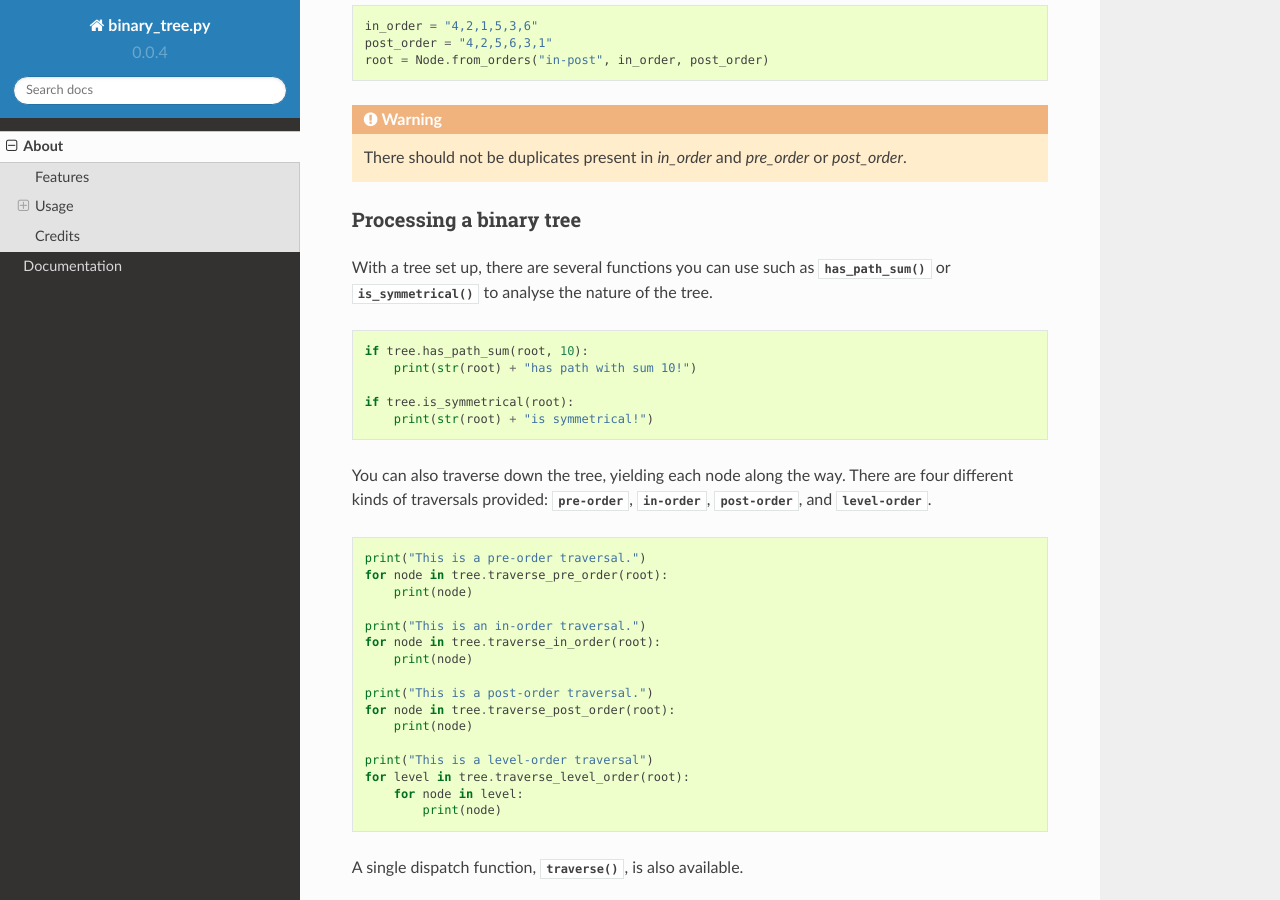
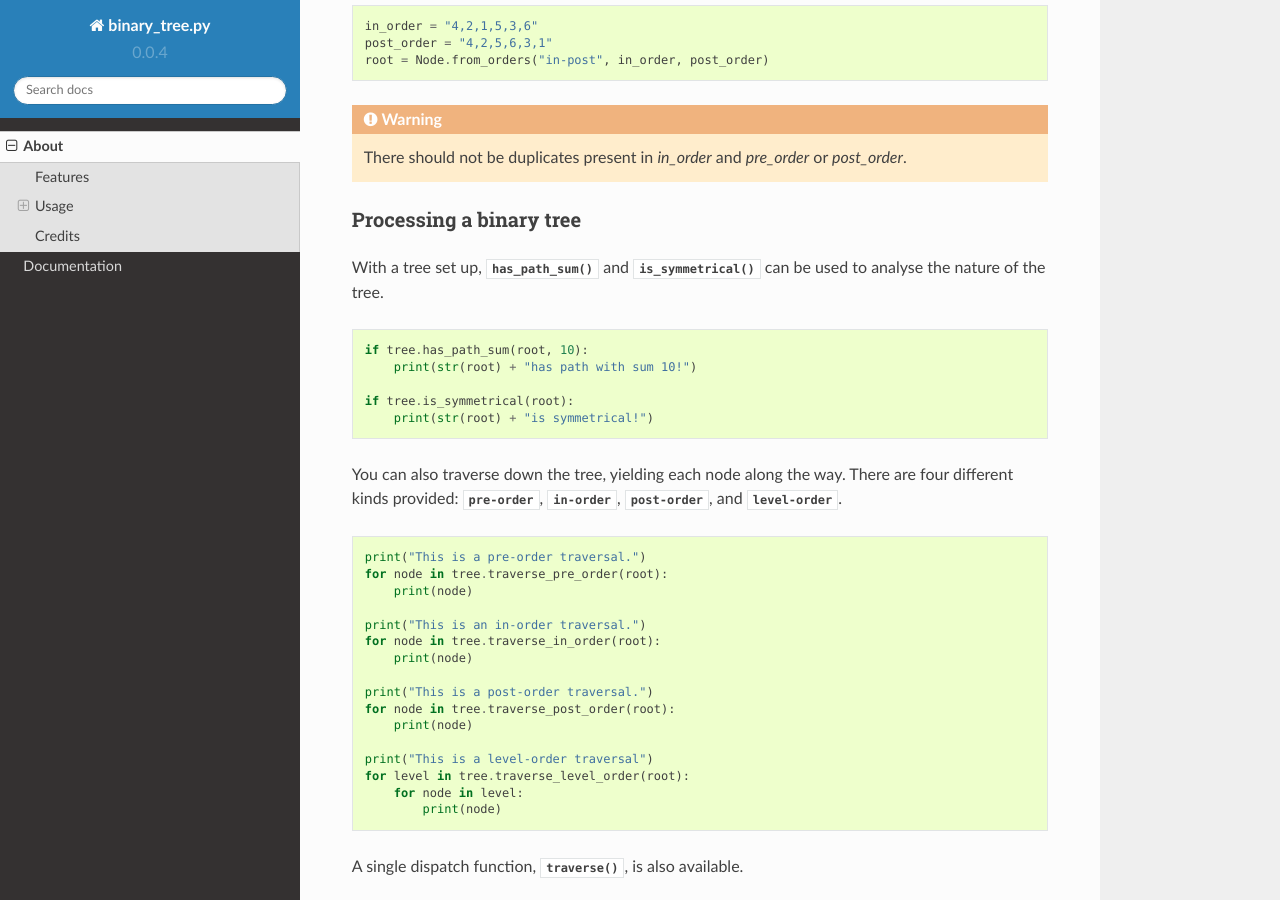
Before and after one commit to david-xhk/binary_tree, a Sphinx documentation site: the page built from docs/readme.rst, in a window 1280 px wide and 900 px high, scrolled down 2147 px. Built offline with Sphinx 7.4.7 and the Read the Docs theme 2.0.0, drawn with Linux system fonts in a browser that asks for light colours.

Commit message:
Edited readme.rst

```diff
--- a/docs/readme.rst
+++ b/docs/readme.rst
@@ -107,7 +107,7 @@ Alternatively, you can use the in-order and post-order traversal. ::
 Processing a binary tree
 -----------------
 
-With a tree set up, there are several functions you can use such as :func:`~binary_tree.has_path_sum` or :func:`~binary_tree.is_symmetrical` to analyse the nature of the tree. ::
+With a tree set up, :func:`~binary_tree.has_path_sum` and :func:`~binary_tree.is_symmetrical` can be used to analyse the nature of the tree. ::
 
     if tree.has_path_sum(root, 10):
         print(str(root) + "has path with sum 10!")
@@ -115,7 +115,7 @@ With a tree set up, there are several functions you can use such as :func:`~bina
     if tree.is_symmetrical(root):
         print(str(root) + "is symmetrical!")
 
-You can also traverse down the tree, yielding each node along the way. There are four different kinds of traversals provided: :func:`pre-order <binary_tree.traverse_pre_order>`, :func:`in-order <binary_tree.traverse_in_order>`, :func:`post-order <binary_tree.traverse_post_order>`, and :func:`level-order <binary_tree.traverse_level_order>`. ::
+You can also traverse down the tree, yielding each node along the way. There are four different kinds provided: :func:`pre-order <binary_tree.traverse_pre_order>`, :func:`in-order <binary_tree.traverse_in_order>`, :func:`post-order <binary_tree.traverse_post_order>`, and :func:`level-order <binary_tree.traverse_level_order>`. ::
 
     print("This is a pre-order traversal.")
     for node in tree.traverse_pre_order(root):
```
